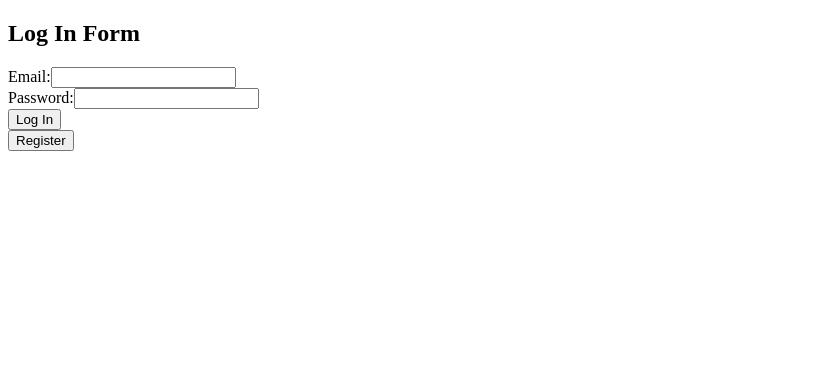
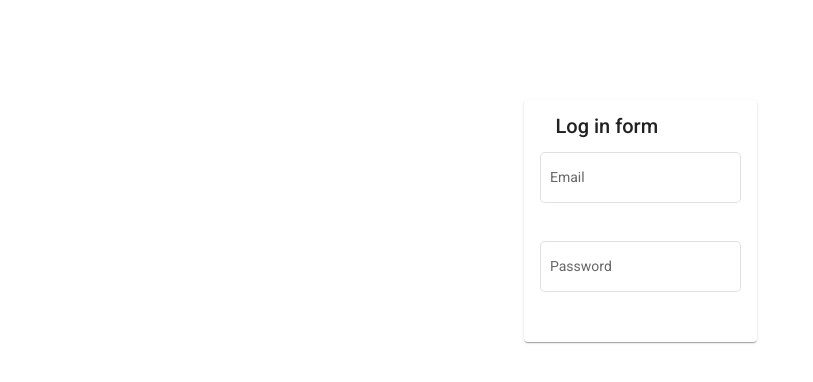
Before and after one commit to manishaverma15/angularTutorial, an Angular app: page /login in a window 1280 px wide. Shown: the top 382 px of the page, without its empty margins (0-813 px from the left). Built offline with nearby package versions, Linux system fonts and the light colour scheme.

Commit message:
Angular material added

```diff
--- a/angular.json
+++ b/angular.json
@@ -28,6 +28,7 @@
               "src/assets"
             ],
             "styles": [
+              "./node_modules/@angular/material/prebuilt-themes/indigo-pink.css",
               "src/styles.sass"
             ],
             "scripts": []
@@ -96,6 +97,7 @@
               "src/assets"
             ],
             "styles": [
+              "./node_modules/@angular/material/prebuilt-themes/indigo-pink.css",
               "src/styles.sass"
             ],
             "scripts": []
--- a/package.json
+++ b/package.json
@@ -11,10 +11,12 @@
   "private": true,
   "dependencies": {
     "@angular/animations": "^14.0.0",
+    "@angular/cdk": "^14.0.4",
     "@angular/common": "^14.0.0",
     "@angular/compiler": "^14.0.0",
     "@angular/core": "^14.0.0",
     "@angular/forms": "^14.0.0",
+    "@angular/material": "^14.0.4",
     "@angular/platform-browser": "^14.0.0",
     "@angular/platform-browser-dynamic": "^14.0.0",
     "@angular/router": "^14.0.0",
--- a/src/app/login/login.component.css
+++ b/src/app/login/login.component.css
@@ -0,0 +1,5 @@
+.example-card {
+    display: flex;
+    justify-content: center;
+    margin: 100px 0px;
+  }
--- a/src/app/login/login.component.html
+++ b/src/app/login/login.component.html
@@ -1,4 +1,30 @@
-<h2>Log In Form</h2>
+<div class="example-card">
+    <mat-card >
+        <mat-card-header >
+            <mat-card-title>Log in form</mat-card-title>
+        </mat-card-header>
+        <mat-card-content>
+            <form>
+                <p>
+                <mat-form-field appearance="outline">
+                    <mat-label>Email</mat-label>
+                    <input matInput placeholder="email">
+                </mat-form-field>
+                </p>
+                <p>
+                <mat-form-field appearance="outline">
+                    <mat-label>Password</mat-label>
+                    <input matInput placeholder="password">
+                </mat-form-field>
+                </p>
+            </form>
+        </mat-card-content>
+    </mat-card>
+</div>
+
+
+
+<!-- <h2>Log In Form</h2>
 <div>
 <div>
     <label>Email:</label>
@@ -9,9 +35,9 @@
     <input id="password" type="password" [(ngModel)]="password">
     </div>
 <div>
-    <button type="button" (click)="onSubmit()">Log In</button>
+    <button type="button" (click)="onSubmit()"  mat-raised-button color="primary">Log In</button>
 </div>
 <div>
     <button type="button" [routerLink]="['/register']">Register</button>
 </div>
-</div>
+</div> -->
--- a/src/app/register/register.component.html
+++ b/src/app/register/register.component.html
@@ -20,6 +20,6 @@
 </div>
 
 <div>
-    <button type="button" [routerLink]="['/login']"  >Back to Login</button>
+    <button type="button" [routerLink]="['/login']">Back to Login</button>
 </div>
 </div>
--- a/src/index.html
+++ b/src/index.html
@@ -6,8 +6,11 @@
   <base href="/">
   <meta name="viewport" content="width=device-width, initial-scale=1">
   <link rel="icon" type="image/x-icon" href="favicon.ico">
+  <link rel="preconnect" href="https://fonts.gstatic.com">
+  <link href="https://fonts.googleapis.com/css2?family=Roboto:wght@300;400;500&display=swap" rel="stylesheet">
+  <link href="https://fonts.googleapis.com/icon?family=Material+Icons" rel="stylesheet">
 </head>
-<body>
+<body class="mat-typography">
   <app-root></app-root>
 </body>
 </html>
```
Also changed, not shown: src/app/app.module.ts (+6 -2 lines), src/app/material.module.ts (added, +14 -0 lines), 1 other file (tests, documents, lock files or other folders).
